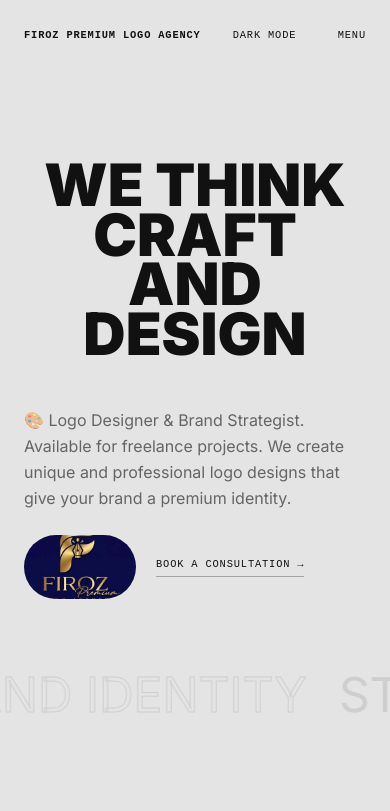
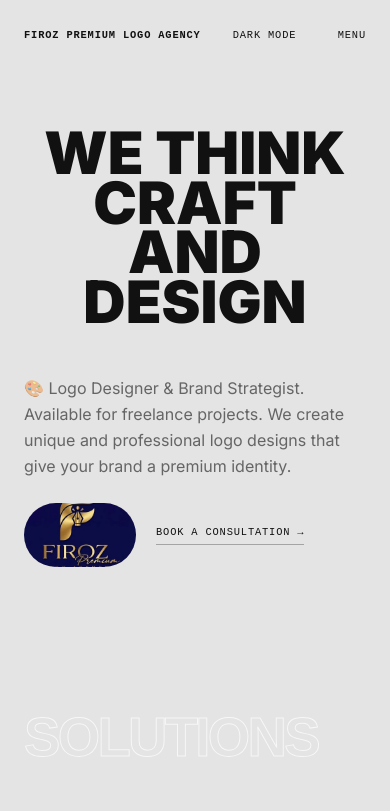
Before and after one commit to Aadithyanas/logodesigns, a Next.js app in the folder firoz-agency/: page / in a window 390 px wide. Shown: the top 811 px of the page. Built offline with nearby package versions, Linux system fonts and the light colour scheme.

Commit message:
fix(hero): remove marquee and fix mobile section height to properly eliminate empty space

```diff
--- a/firoz-agency/src/components/sections/Hero.tsx
+++ b/firoz-agency/src/components/sections/Hero.tsx
@@ -39,7 +39,7 @@
   }, []);
 
   return (
-    <section ref={sectionRef} id="home" className="relative min-h-[80vh] md:min-h-screen flex flex-col justify-start md:justify-center pt-40 md:pt-20 pb-36 md:pb-0 overflow-hidden">
+    <section ref={sectionRef} id="home" className="relative md:min-h-screen flex flex-col justify-start md:justify-center pt-32 md:pt-20 pb-12 md:pb-0 overflow-hidden">
       <div className="px-6 lg:px-10 relative z-10">
         {/* MASSIVE CENTERED HEADING */}
         <div ref={headingRef} className="text-center">
@@ -75,20 +75,6 @@
           </div>
         </div>
       </div>
-
-      {/* Scrolling Marquee at the bottom */}
-      <div className="absolute bottom-6 md:bottom-12 left-0 w-full flex whitespace-nowrap opacity-10 pointer-events-none">
-        <div className="animate-marquee flex items-center gap-8">
-          {[...Array(2)].map((_, i) => (
-            <div key={i} className="flex items-center gap-8">
-              <span className="heading-massive text-5xl md:text-8xl">LOGO DESIGN</span>
-              <span className="heading-massive text-5xl md:text-8xl text-transparent [-webkit-text-stroke:1px_var(--foreground)] md:[-webkit-text-stroke:2px_var(--foreground)]">BRAND IDENTITY</span>
-              <span className="heading-massive text-5xl md:text-8xl">STRATEGY</span>
-              <span className="heading-massive text-5xl md:text-8xl text-transparent [-webkit-text-stroke:1px_var(--foreground)] md:[-webkit-text-stroke:2px_var(--foreground)]">MOCKUPS</span>
-            </div>
-          ))}
-        </div>
-      </div>
     </section>
   );
 }
```
